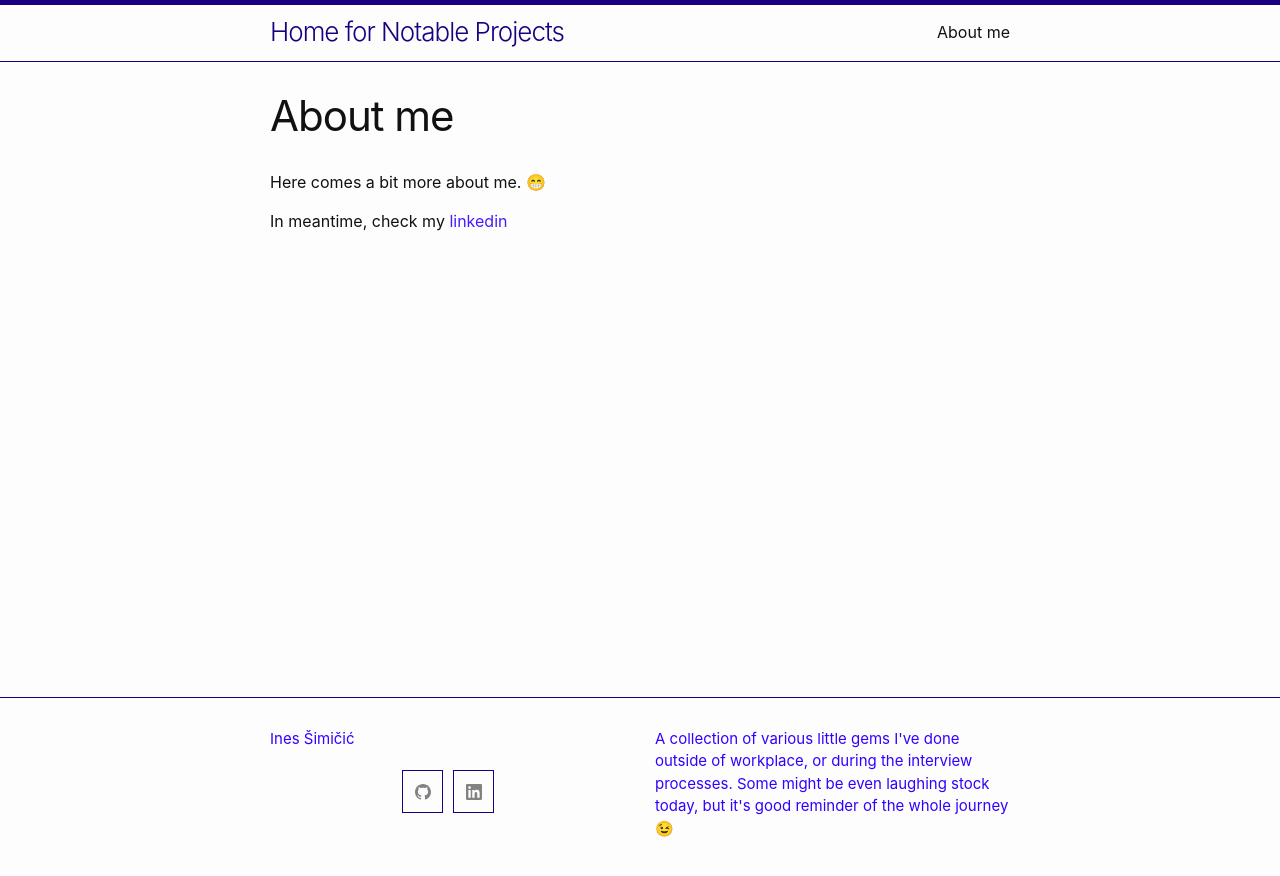
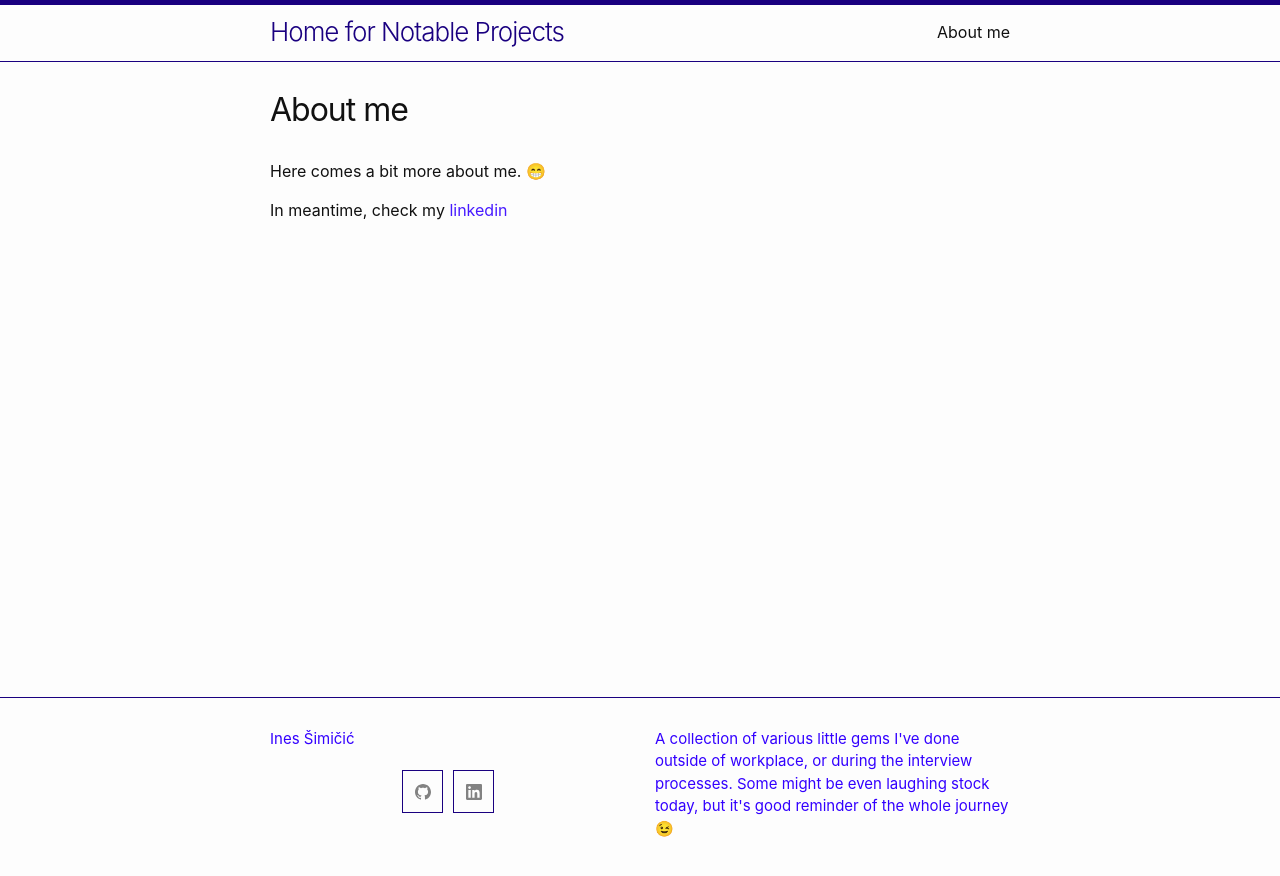
Before and after one commit to inesucrvenom/inesucrvenom.github.io, a Jekyll site: the page built from about.md, in a window 1280 px wide. Shown: the top 876 px of the page. Built offline with Jekyll 4.4.1, drawn with Linux system fonts in a browser that asks for light colours; emoji names are drawn with the system emoji font.

Commit message:
change h1 font size

```diff
--- a/_sass/minima/_layout.scss
+++ b/_sass/minima/_layout.scss
@@ -243,12 +243,12 @@
 
 .post-title,
 .post-content h1 {
-  @include relative-font-size(2.625);
+  @include relative-font-size(2.000);
   letter-spacing: -1px;
   line-height: 1.15;
 
   @media screen and (min-width: $on-large) {
-    @include relative-font-size(2.625);
+    @include relative-font-size(2.000);
   }
 }
 
```
